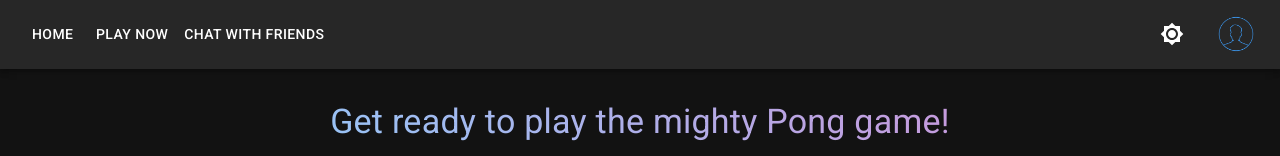
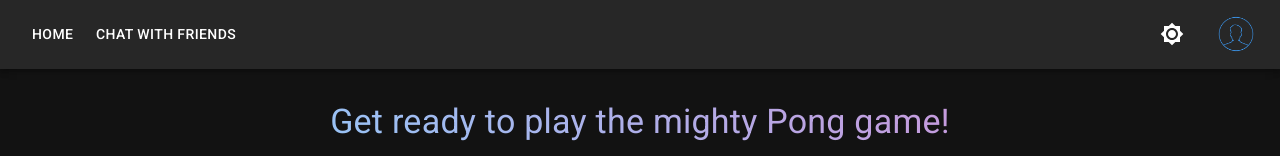
Before and after one commit to Lysique/ft_transcendence, a React (Create React App) app in the folder frontend/: page / in a window 1280 px wide. Shown: the top 156 px of the page. Built offline with nearby package versions, Linux system fonts and the light colour scheme; no server answers.

Commit message:
No link to game

```diff
--- a/frontend/src/components/generics/AppBar.tsx
+++ b/frontend/src/components/generics/AppBar.tsx
@@ -96,10 +96,6 @@ const ResponsiveAppBar = ({ handleToggle, setLoggedIn }: ResponsiveAppBarProps)
       link: "/"
     },
     {
-      name: "Play now",
-      link: "/game"
-    },
-    {
       name: "Chat with friends",
       link: "/chat"
     }
```
